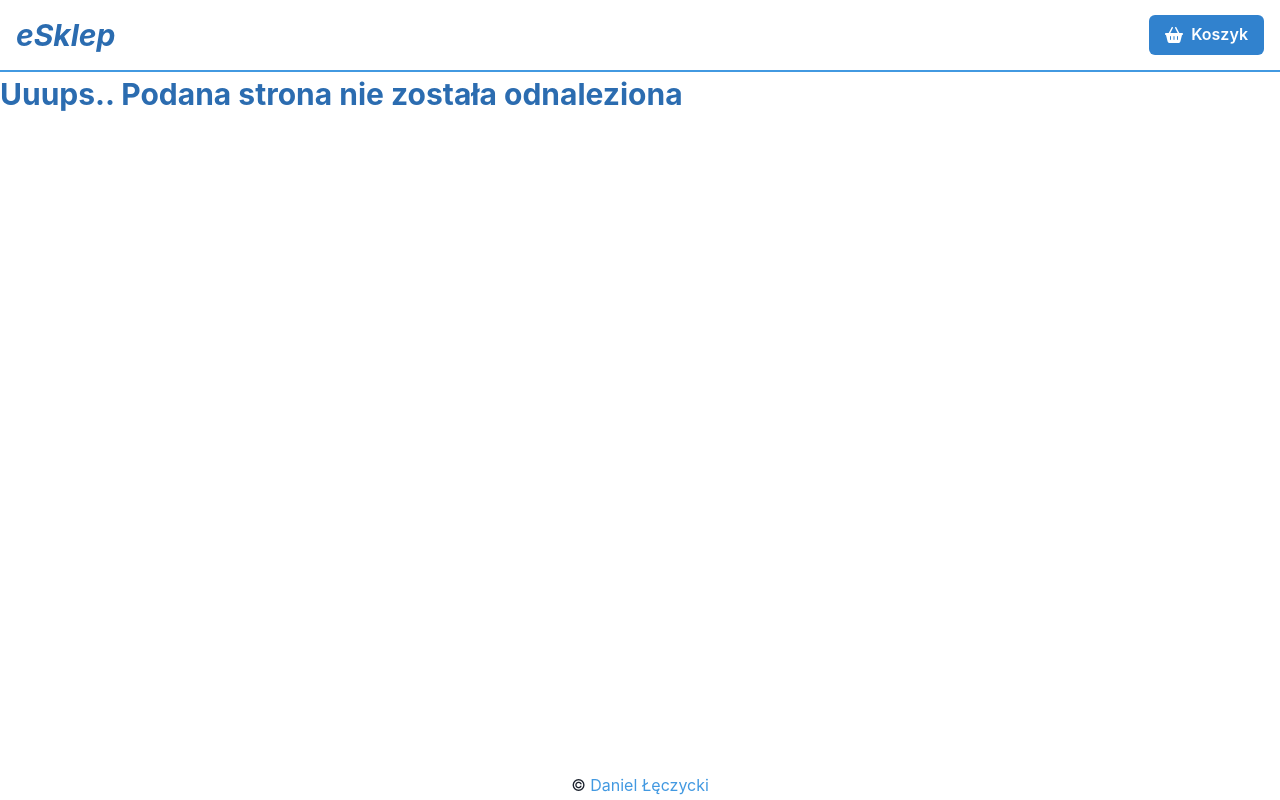
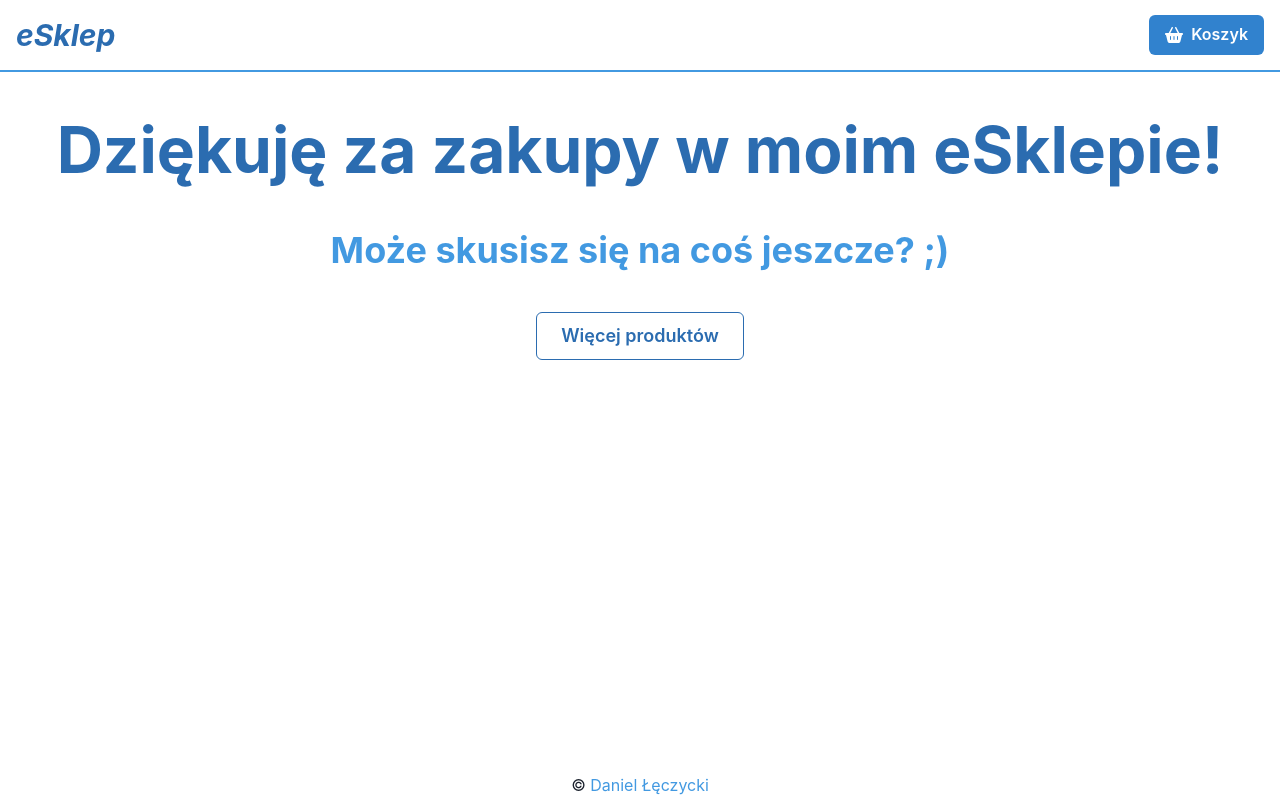
Before and after one commit to dLeczycki/eshop-frontend, a React (Create React App) app: page /zamowienie/zakonczone in a window 1280 px wide. Built offline with nearby package versions, Linux system fonts and the light colour scheme; no server answers.

Commit message:
Change post order placement redirects

```diff
--- /dev/null
+++ b/src/components/order/finished/OrderFinished.tsx
@@ -0,0 +1,13 @@
+import { Flex, Heading } from "@chakra-ui/react"
+import { GoToProductsButton } from "../../../components/home/GoToProductsButton"
+
+export const OrderFinished = () => {
+
+  return (
+    <Flex mt={10} direction="column" gap={10} align="center">
+      <Heading as="h1" fontSize={64} color="blue.600">Dziękuję za zakupy w moim eSklepie!</Heading>
+      <Heading as="h2" color="blue.400">Może skusisz się na coś jeszcze? ;)</Heading>
+      <GoToProductsButton />
+    </Flex>
+  )
+}
--- /dev/null
+++ b/src/components/order/payment/PaymentTemporaryPage.tsx
@@ -0,0 +1,22 @@
+import { Flex, Heading } from "@chakra-ui/react"
+import { useEffect } from "react"
+import { useNavigate } from "react-router-dom";
+import { Spinner } from "../../layout/Spinner"
+
+export const PaymentTemporaryPage = () => {
+  const navigate = useNavigate();
+
+  useEffect(() => {
+    setTimeout(() => {
+      navigate("/zamowienie/zakonczone");
+    }, 4000);
+  }, []);
+
+  return (
+    <Flex mt={10} direction="column" gap={10} align="center">
+      <Heading as="h1" color="blue.600">Tutaj realizowana byłaby płatność</Heading>
+      <Heading as="h2" color="blue.400">(Poczekaj na przekierowanie)</Heading>
+      <Spinner />
+    </Flex>
+  )
+}
--- a/src/components/order/summary/StartPaymentButton.tsx
+++ b/src/components/order/summary/StartPaymentButton.tsx
@@ -9,7 +9,7 @@ import { mapCheckoutToOrderProductsArray } from "../../../utils/helpers";
 
 export const StartPaymentButton = () => {
   const {recipient, shipment, payment} = useOrder();
-  const {checkout} = useCheckout();
+  const {checkout, cleanCheckout} = useCheckout();
   const orderProducts = mapCheckoutToOrderProductsArray(checkout);
 
   const [isLoading, setIsLoading] = useState(false);
@@ -44,6 +44,7 @@ export const StartPaymentButton = () => {
       position: "bottom-right",
     });
 
+    cleanCheckout();
     window.location.href = data.redirectUrl;
   }
 
--- a/src/components/router/Router.tsx
+++ b/src/components/router/Router.tsx
@@ -4,6 +4,8 @@ import { Home } from "../home/Home"
 import { NotFound } from "../not-found/NotFound"
 import { Order } from "../order/Order"
 import { Summary } from "../order/summary/Summary"
+import { PaymentTemporaryPage } from "../order/payment/PaymentTemporaryPage"
+import { OrderFinished } from "../order/finished/OrderFinished"
 
 export const Router = () => {
   return (
@@ -11,6 +13,8 @@ export const Router = () => {
       <Route path="/" element={<Home />} />
       <Route path="/produkty" element={<Products />} />
       <Route path="/zamowienie/podsumowanie" element={<Summary />} />
+      <Route path="/zamowienie/platnosc" element={<PaymentTemporaryPage />} />
+      <Route path="/zamowienie/zakonczone" element={<OrderFinished />} />
       <Route path="/zamowienie" element={<Order />} />
       <Route path="*" element={<NotFound />} />
     </Routes>
```
